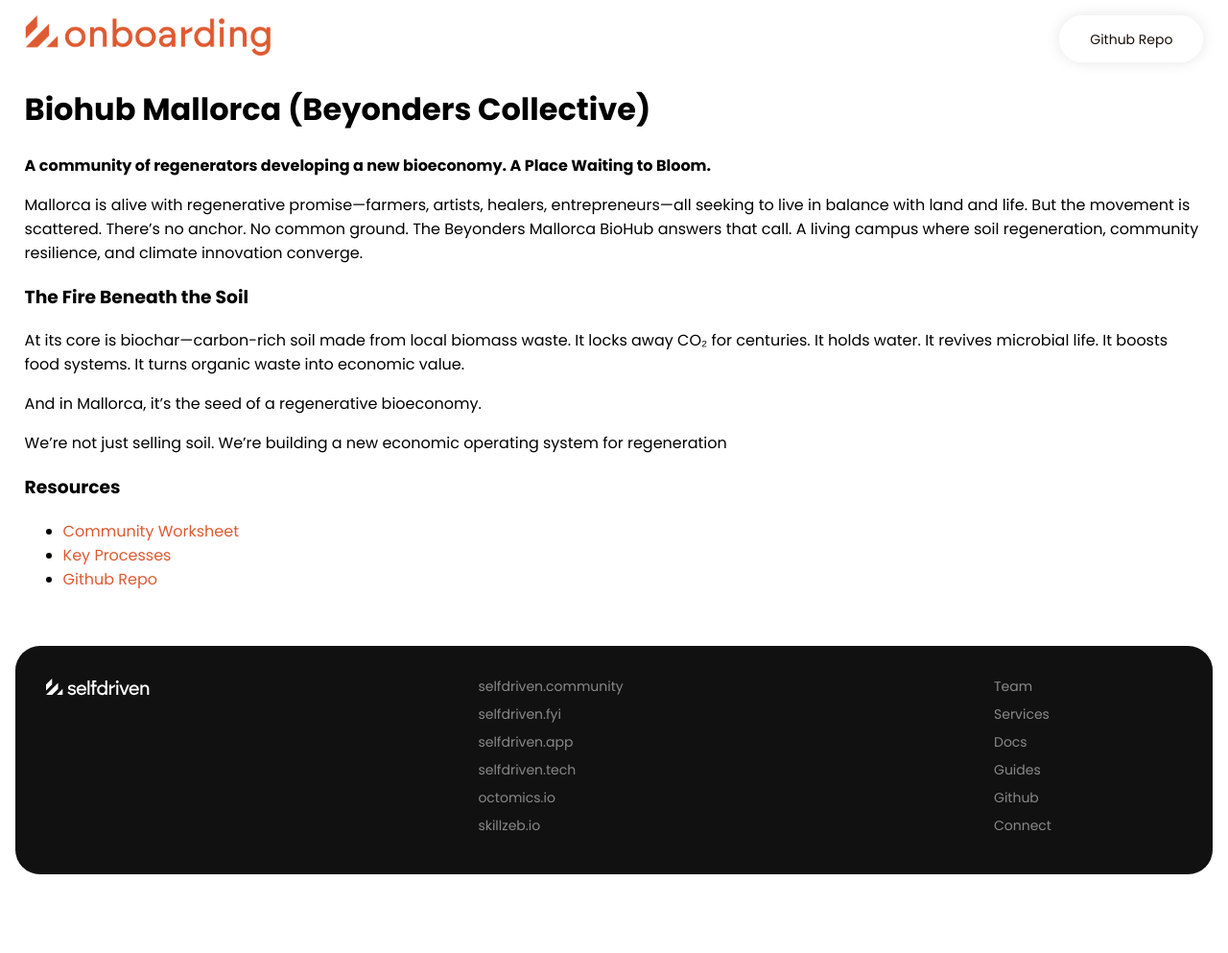
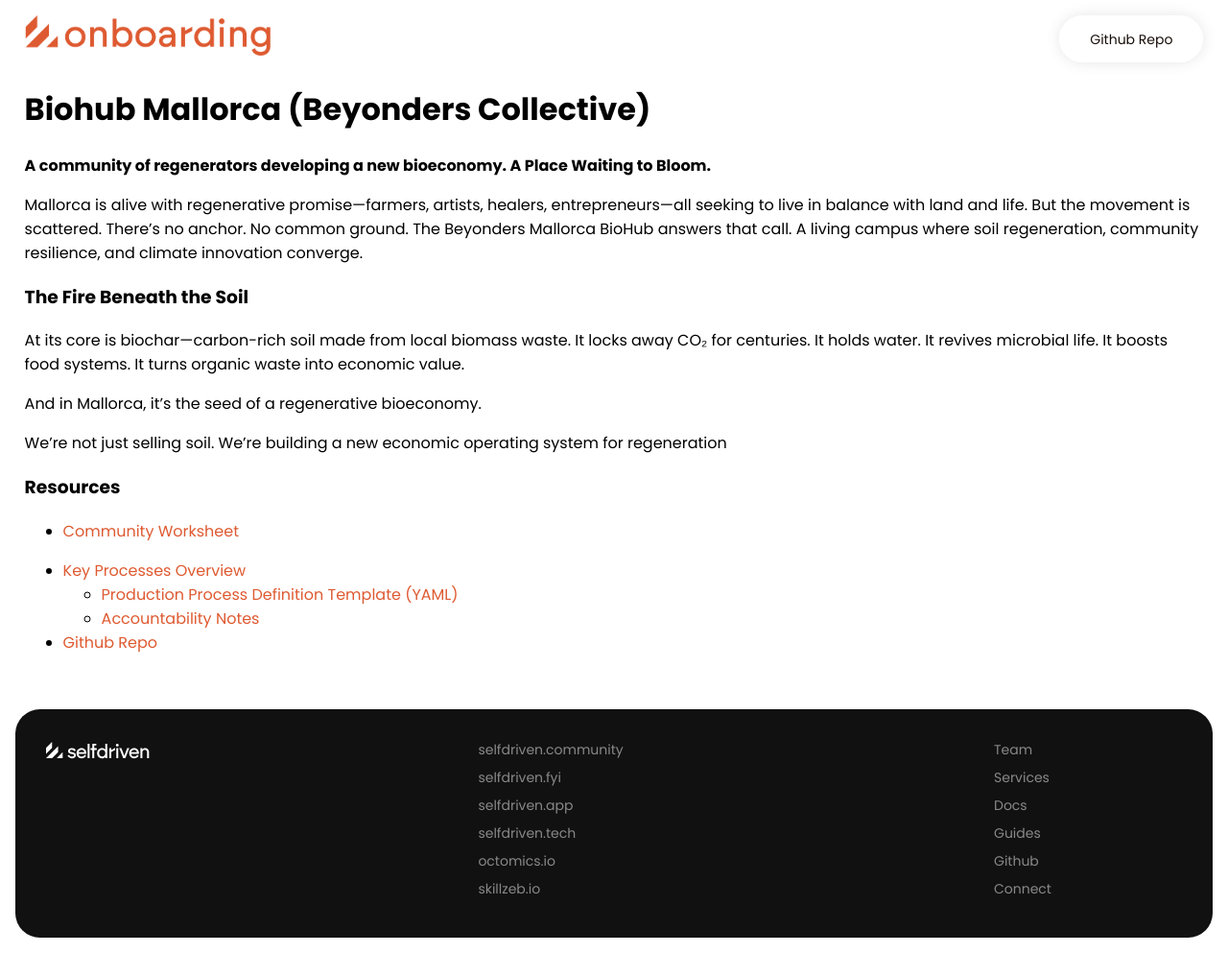
Before and after one commit to selfdriven-engagement/selfdriven-actuate, a Jekyll site: the page built from docs/pages/use-cases-biohub-mallorca.md, in a window 1280 px wide. Shown: the whole page at 96% size. Built offline with Jekyll 4.4.1, drawn with Linux system fonts in a browser that asks for light colours; before the commit the page ends 927 px from its top, so only the background shows below that.

Commit message:
Update use-cases-biohub-mallorca.md

```diff
--- a/docs/pages/use-cases-biohub-mallorca.md
+++ b/docs/pages/use-cases-biohub-mallorca.md
@@ -23,5 +23,9 @@ operating system for regeneration
 ### Resources
 
 - [Community Worksheet](https://github.com/selfdriven-foundation/onboarding/blob/main/use-cases/beyonders-collective-biohub-mallorca/biohub-mallorca-selfdriven-onboarding-community-worksheet-1.pdf)
-- [Key Processes](https://github.com/selfdriven-foundation/onboarding/tree/main/use-cases/beyonders-collective-biohub-mallorca/use-cases-biohub-mallorca-design-processes.md)
+
+- [Key Processes Overview](https://github.com/selfdriven-foundation/onboarding/tree/main/use-cases/beyonders-collective-biohub-mallorca/use-cases-biohub-mallorca-design-processes.md)
+    - [Production Process Definition Template (YAML)](https://github.com/selfdriven-foundation/onboarding/blob/main/use-cases/beyonders-collective-biohub-mallorca/use-cases-biohub-mallorca-process-production.yaml)
+    - [Accountability Notes](https://github.com/selfdriven-foundation/onboarding/blob/main/use-cases/beyonders-collective-biohub-mallorca/use-cases-biohub-mallorca-process-production-accountabilty.md)
+
 - [Github Repo](https://github.com/selfdriven-foundation/onboarding/tree/main/use-cases/beyonders-collective-biohub-mallorca)
```
